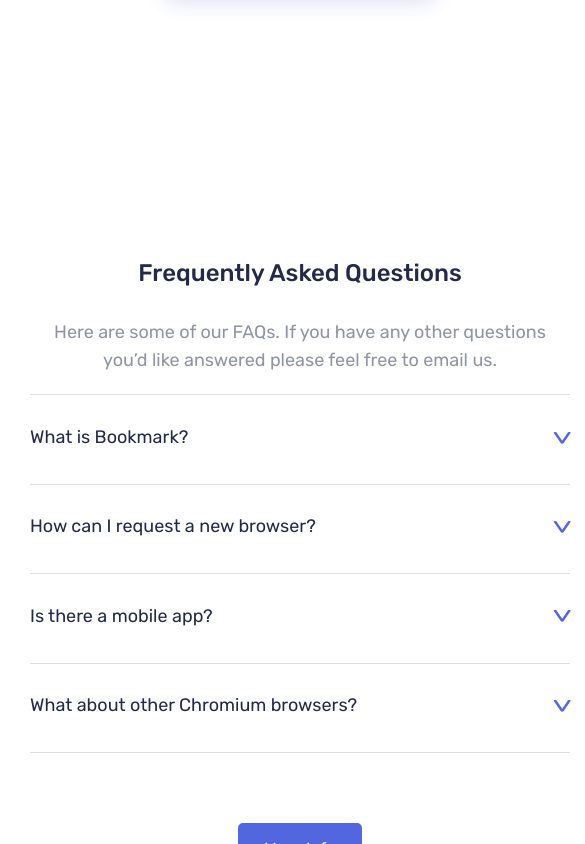
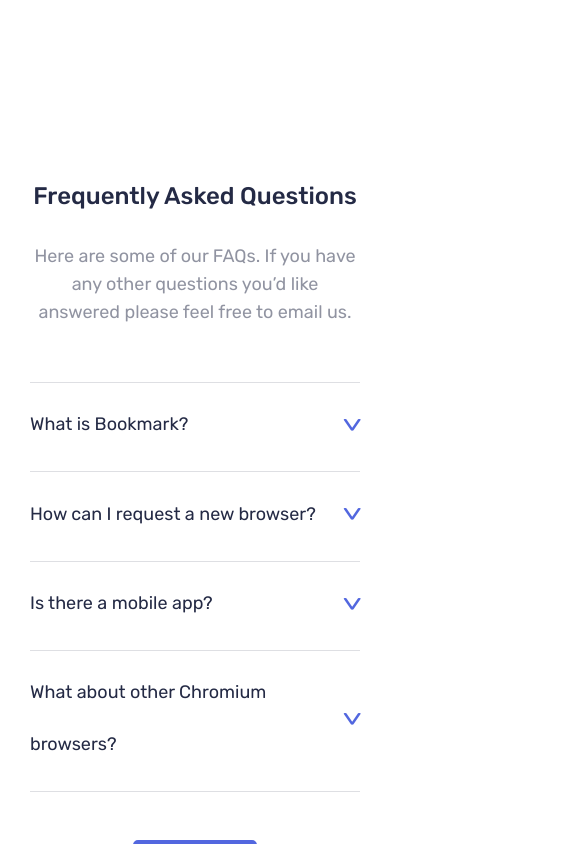
Before and after one commit to ezlyTech/bookmark-landingpage, a website: page index.html in a window 390 px wide. Shown: the part 3600-4444 px from the top of the page, 585 px wide, since content can reach past the window. Drawn offline with nearby package versions, Linux system fonts and the light colour scheme.

Commit message:
general fixes

```diff
--- a/app/scss/globals/_base.scss
+++ b/app/scss/globals/_base.scss
@@ -5,6 +5,7 @@
 
 html {
     scroll-behavior: smooth;
+
 }
 
 .section {
--- a/app/scss/ribbons/solano.scss
+++ b/app/scss/ribbons/solano.scss
@@ -16,10 +16,10 @@
         font-weight: 400;
         font-size: 18px;
         line-height: 28px;
-        width: 540px;
+        max-width: 540px;
         position: relative;
-        height: 56px;
         text-align: center;
+        margin-bottom: 56px;
     }
 
 
@@ -101,7 +101,7 @@
 
     display: flex;
     justify-content: center;
-    margin-top: 70px;
+    margin-top: 54px;
   }
 
 
@@ -136,9 +136,8 @@
             font-weight: 400;
             font-size: 18px;
             line-height: 28px;
-            width: 540px;
+            max-width: 540px;
             position: relative;
-            height: 56px;
             text-align: center;
         }
 
@@ -221,7 +220,7 @@
 
         display: flex;
         justify-content: center;
-        margin-top: 70px;
+        margin-top: 48px;
       }
 
 
```
Also changed, not shown: dist/style.css, 1 other file.
